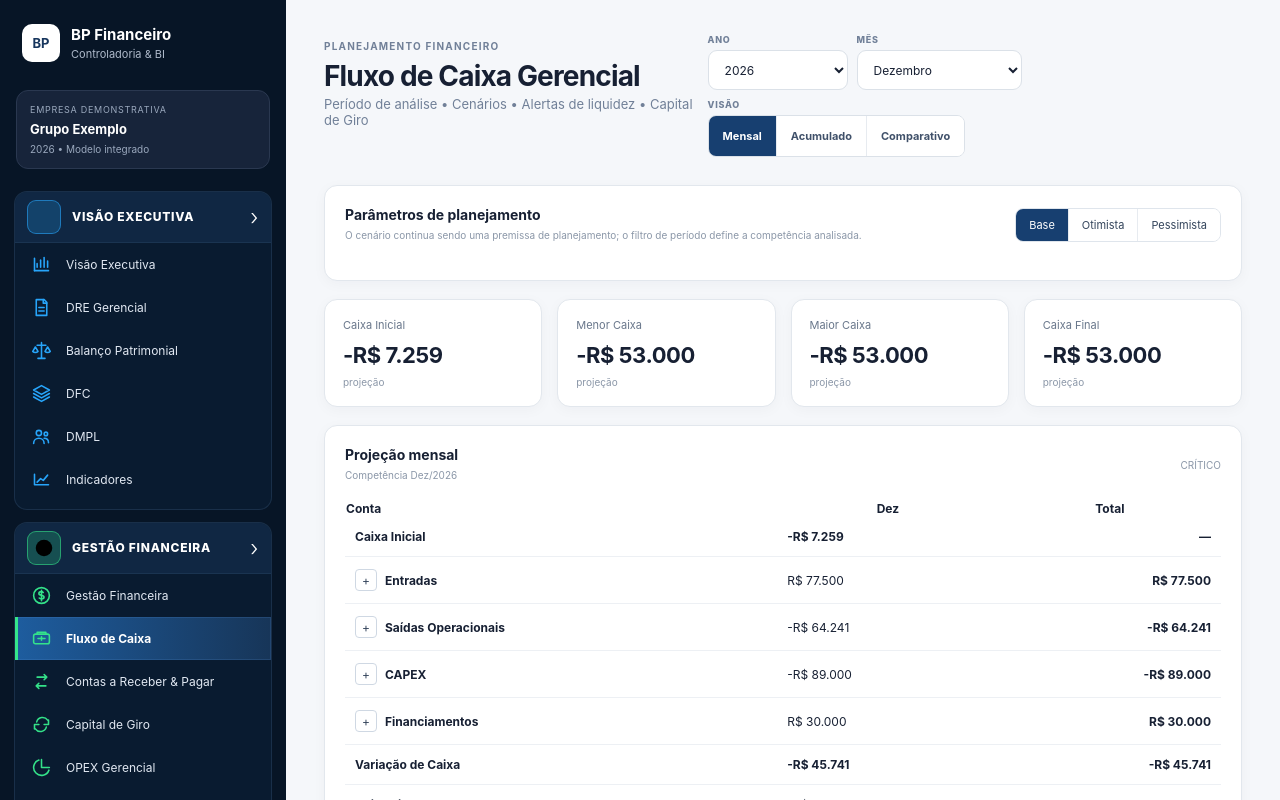
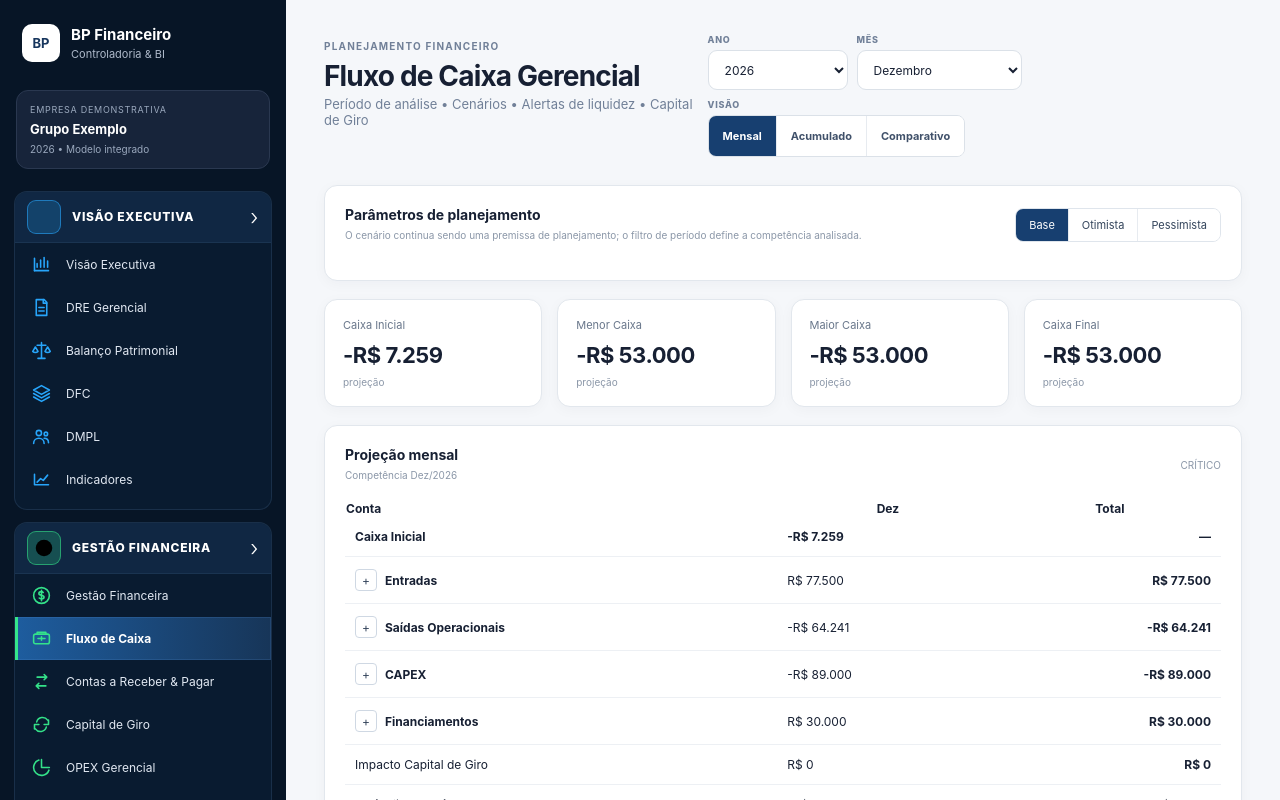
Before and after one commit to cardoso4009-byte/bp-financeiro-bi, a Next.js app: page /fluxo-caixa in a window 1280 px wide. Shown: the top 800 px of the page. Built offline with nearby package versions, Linux system fonts and the light colour scheme.

Commit message:
feat: exibe impacto de capital de giro no fluxo de caixa

```diff
--- a/app/fluxo-caixa/page.tsx
+++ b/app/fluxo-caixa/page.tsx
@@ -62,7 +62,7 @@ export default function FluxoCaixa() {
     <section className="panel wide"><div className="panel-title"><div><h2>Projeção mensal</h2><span>{period.view === 'acumulado' ? `Acumulado até ${label}` : `Competência ${label}`}</span></div><span>{status.status}</span></div><div className="table-wrap"><table><thead><tr><th style={{ textAlign: 'left' }}>Conta</th>{rows.map(r => <th key={r.month}>{r.month}</th>)}<th>Total</th></tr></thead><tbody>
       <CashLine label="Caixa Inicial" values={rows.map(r => r.opening)} bold totalMode="position" />
       {groups.map(g => <CashGroup key={g.key} group={g} rows={rows} expanded={expanded} toggle={toggle} />)}
-      <CashLine label="Variação de Caixa" values={rows.map(r => r.net)} bold />
+      <CashLine label="Impacto Capital de Giro" values={rows.map(r => r.workingCapitalImpact)} /><CashLine label="Variação de Caixa" values={rows.map(r => r.net)} bold />
       <CashLine label="Caixa Final" values={rows.map(r => r.closing)} bold totalMode="position" />
     </tbody></table></div></section>
     <section className="panel wide"><div className="panel-title"><div><h2>Vencimentos em aberto</h2><span>Recebimentos e obrigações por mês • origem: títulos ainda não liquidados</span></div><span>{selectedDue.reduce((s, x) => s + x.count, 0)} título(s) no período</span></div><div className="table-wrap"><table><thead><tr><th style={{ textAlign: 'left' }}>Indicador</th>{selectedDue.map(x => <th key={x.month}>{x.month}</th>)}<th>Total</th></tr></thead><tbody><OpenCashLine label="Recebimentos em aberto" values={selectedDue.map(x => x.receber)} /><OpenCashLine label="Obrigações em aberto" values={selectedDue.map(x => -x.pagar)} /><OpenCashLine label="Impacto líquido potencial" values={selectedDue.map(x => x.receber - x.pagar)} bold /></tbody></table></div><div className="note" style={{ marginTop: 12 }}>Este quadro conecta o contas a receber/pagar ao planejamento de caixa. Os valores mostram compromissos e recebimentos ainda não liquidados pela data de vencimento; não são somados novamente ao realizado pago.</div></section>
```
